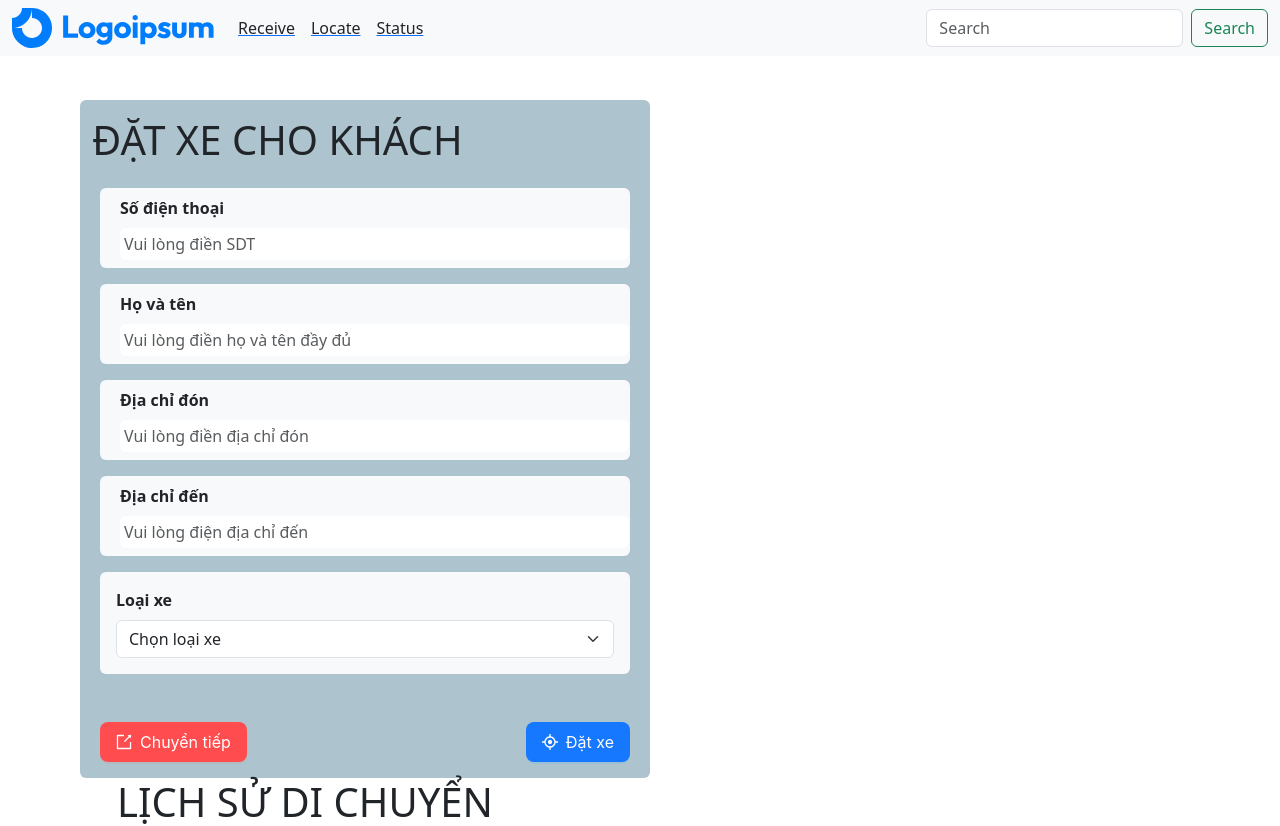
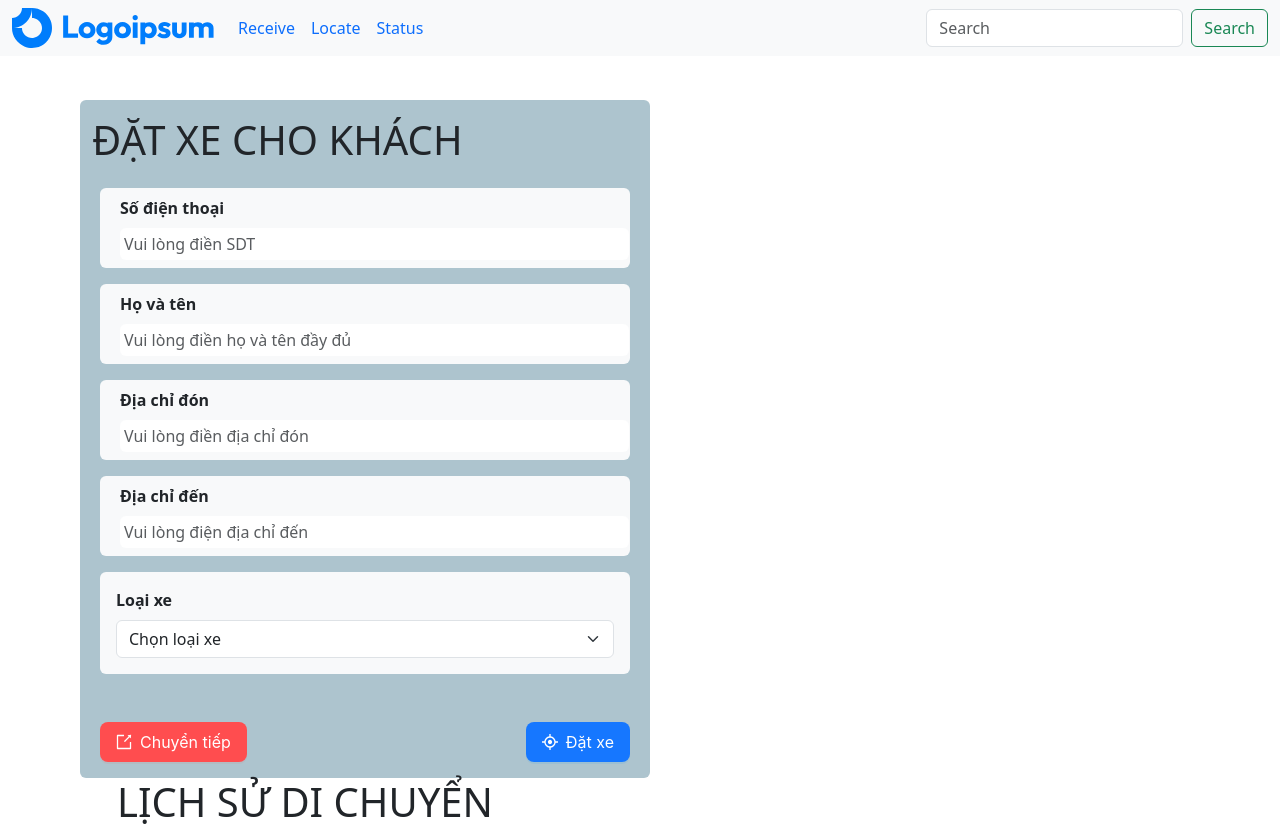
Before and after one commit to rayleigh420/KTPM_StaffCenter_Website_Client_App, a React (Vite) app: page / in a window 1280 px wide. Shown: the top 826 px of the page. Built offline with nearby package versions, Linux system fonts and the light colour scheme.

Commit message:
Fix navlink

```diff
--- a/src/apis/bookAPI.jsx
+++ b/src/apis/bookAPI.jsx
@@ -4,7 +4,7 @@ import { getAddress } from './mapAPI';
 import { Link } from 'react-router-dom';
 
 export const bookDirect = async (data) => {
-	const result = await axios.post('/booking/request-ride', data);
+	const result = await axios.post('/booking/createBooking', data);
 	return result.data;
 };
 
--- a/src/components/Header/Header.jsx
+++ b/src/components/Header/Header.jsx
@@ -135,30 +135,15 @@ function Header() {
 							style={{ maxHeight: '100px' }}
 							navbarScroll
 						>
-							<NavLink to={'/receive'}>
-								<Nav.Link
-									href="receive"
-									className="custom-nav-link text-xl text-dark"
-								>
-									Receive
-								</Nav.Link>
-							</NavLink>
-							<NavLink to={'/locate'}>
-								<Nav.Link
-									href="locate"
-									className="custom-nav-link text-lg text-dark"
-								>
-									Locate
-								</Nav.Link>
-							</NavLink>
-							<NavLink to={'/status'}>
-								<Nav.Link
-									href="status"
-									className="custom-nav-link text-lg text-dark"
-								>
-									Status
-								</Nav.Link>
-							</NavLink>
+							<Nav.Link className="custom-nav-link text-xl text-dark">
+								<NavLink to={'/receive'}>Receive</NavLink>
+							</Nav.Link>
+							<Nav.Link className="custom-nav-link text-lg text-dark">
+								<NavLink to={'/locate'}>Locate</NavLink>
+							</Nav.Link>
+							<Nav.Link className="custom-nav-link text-lg text-dark">
+								<NavLink to={'/status'}>Status</NavLink>
+							</Nav.Link>
 						</Nav>
 						<Form className="d-flex">
 							<Form.Control
--- a/src/components/Header/style.css
+++ b/src/components/Header/style.css
@@ -1,5 +1,10 @@
 .custom-nav-link:hover {
-    text-decoration: underline; /* Thêm gạch chân */
-    color: blue !important; /* Đổi màu */
+    /* text-decoration: underline; Thêm gạch chân */
+
+    /* Đổi màu */
     font-weight: 700;
-  }
+}
+
+a {
+    text-decoration: none;
+}
--- a/src/components/Receive/Receive.jsx
+++ b/src/components/Receive/Receive.jsx
@@ -72,14 +72,12 @@ function Receive() {
 			console.log(data);
 			setTargetCoor(data);
 			bookDirectMutation.mutate({
-				customer: {
-					id: 1,
-					phoneNumber: phone,
-					name: name,
-				},
+				phoneNumber: phone,
 				pickup: sourceCoor,
 				destination: targetCoor,
+				price: '100000',
 				vehicleType: type,
+				paymentMethod: 'cash',
 			});
 		},
 		onError: (err) => {
@@ -93,6 +91,13 @@ function Receive() {
 		mutationFn: (info) => bookDirect(info),
 		onSuccess: (data) => {
 			console.log(data);
+			toast.success('Booking success!');
+			setName('');
+			setPhone('');
+			setSourceAddress('');
+			setTargetAddress('');
+			setSourceCoor('');
+			setTargetCoor('');
 		},
 		onError: (err) => {
 			console.log(err);
```
